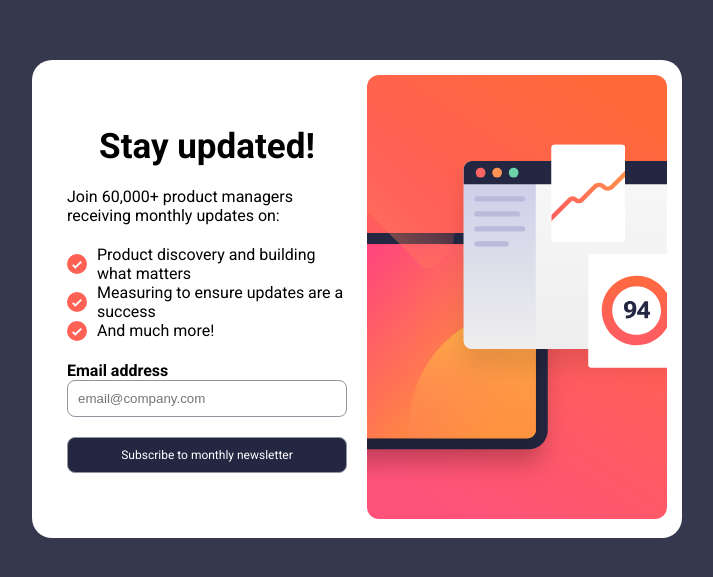
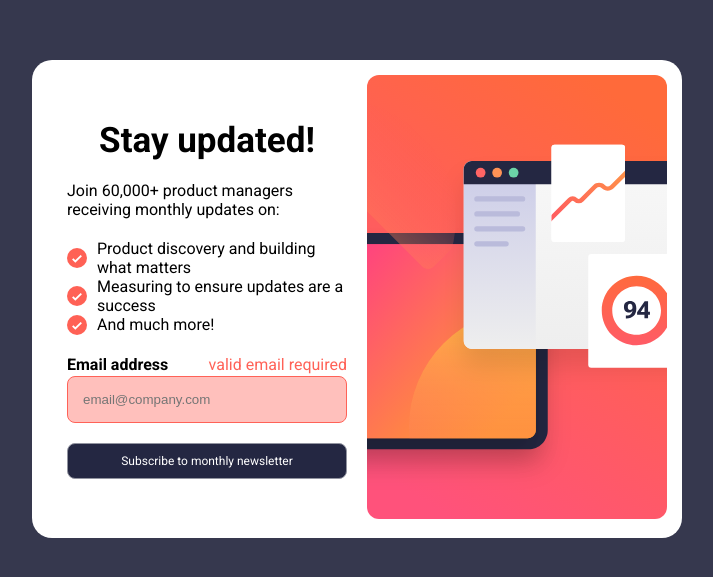
Before and after one commit to sithum-sathsara145/newsletter-signup, a React (Create React App) app: page / in a window 1280 px wide. Shown: the part 101-678 px from the top of the page, without its empty margins (283-996 px from the left). Built offline with nearby package versions, Linux system fonts and the light colour scheme.

Commit message:
created form validation

```diff
--- a/src/App.css
+++ b/src/App.css
@@ -1,4 +1,4 @@
-.app{
+.app {
   width: 100vw;
   height: 100vh;
   display: flex;
@@ -6,7 +6,7 @@
   align-items: center;
 }
 
-.newsletter{
+.newsletter {
   width: 650px;
   background-color: #ffffff;
   border-radius: 20px;
@@ -16,7 +16,7 @@
   justify-content: space-between;
   padding: 15px;
 }
-.newsletter-content{
+.newsletter-content {
   display: flex;
   flex-direction: column;
   align-items: center;
@@ -25,25 +25,23 @@
   margin-left: 20px;
   margin-right: 20px;
   gap: 20px;
-
 }
-.newsletter-content h1{
-    font-family: 'Roboto', sans-serif;
+.newsletter-content h1 {
+  font-family: "Roboto", sans-serif;
   font-size: 35px;
   font-weight: 700;
 }
-.newsletter-content p{
+.newsletter-content p {
   font-size: 16px;
-    font-family: 'Roboto', sans-serif;
+  font-family: "Roboto", sans-serif;
   font-weight: 400;
 }
-.ticklist{
+.ticklist {
   display: flex;
   flex-direction: column;
   margin-top: 20px;
-
 }
-.ticklist div{
+.ticklist div {
   display: flex;
   flex-direction: row;
   align-items: center;
@@ -51,35 +49,82 @@
   gap: 10px;
 }
 
-.ticklist div img{
+.ticklist div img {
   width: 20px;
 }
-form{
+form {
   width: 100%;
   display: flex;
   flex-direction: column;
   justify-content: center;
   text-align: left;
 }
-form label{
-    font-family: 'Roboto', sans-serif;
+form label {
+  font-family: "Roboto", sans-serif;
   font-weight: 700;
   font-size: 16px;
 }
-form input{
+form input {
+  width: 100%;
+  padding: 15px;
+  margin-top: 2px;
+  border: hsl(231, 7%, 60%) solid 1px;
+  border-radius: 8px;
+}
+form .valid{
+    background-color:hsla(4, 100%, 67%, 0.4) ;
+    color: hsl(4, 100%, 67%);
+    border: hsl(4, 100%, 67%) solid 1px;
+
+}
+form button {
   width: 100%;
   padding: 10px;
   border: hsl(231, 7%, 60%) solid 1px;
   border-radius: 8px;
-}
-form button{
-    width: 100%;
-    padding: 10px;
-    border: hsl(231, 7%, 60%) solid 1px;
-    border-radius: 8px;
-    background-color:hsl(234, 29%, 20%);
+  background-color: hsl(234, 29%, 20%);
   color: #ffffff;
-    font-family: 'Roboto', sans-serif;
+  font-family: "Roboto", sans-serif;
   font-size: 12px;
   margin-top: 20px;
 }
+form button:hover {
+  background: -moz-linear-gradient(
+    90deg,
+    rgba(255, 83, 123, 1) 0%,
+    rgba(255, 104, 65, 1) 100%
+  );
+  background: -webkit-linear-gradient(
+    90deg,
+    rgba(255, 83, 123, 1) 0%,
+    rgba(255, 104, 65, 1) 100%
+  );
+  background: -o-linear-gradient(
+    90deg,
+    rgba(255, 83, 123, 1) 0%,
+    rgba(255, 104, 65, 1) 100%
+  );
+  filter: progid:DXImageTransform.Microsoft.gradient( startColorstr='#FF6841', endColorstr='#FF537B', GradientType=0 );
+  background: -ms-linear-gradient(
+    90deg,
+    rgba(255, 83, 123, 1) 0%,
+    rgba(255, 104, 65, 1) 100%
+  );
+  background: linear-gradient(
+    90deg,
+    rgb(255, 83, 123) 0%,
+    rgba(255, 104, 65, 1) 100%
+  );
+
+  cursor: pointer;
+}
+form div{
+    display: flex;
+    justify-content: space-between;
+}
+form div p {
+    font-family: "Roboto", sans-serif;
+    font-size: 12px;
+    font-weight: 700;
+    color: hsl(4, 100%, 67%);
+}
--- a/src/App.js
+++ b/src/App.js
@@ -1,17 +1,31 @@
-import React from 'react';
-import { Route,Routes} from "react-router-dom";
-import Newsletter from './components/Newsletter';
-import SuccessMsg from './components/SuccessMsg';
-import './App.css'
+import React from "react";
+import { Route, Routes, useNavigate } from "react-router-dom";
+import Newsletter from "./components/Newsletter";
+import SuccessMsg from "./components/SuccessMsg";
+import "./App.css";
+import { validateEmail } from "./Utils";
 
 export default function App() {
+  const [email, setEmail] = React.useState("");
+  const navigate = useNavigate();
+  const isValid = validateEmail(email);
+  return (
+    <div className="app">
+      <Routes>
+        <Route
+          path="/"
+          element={
+            <Newsletter
+              email={email}
+              setEmail={setEmail}
+              navigate={navigate}
+              isValid={isValid}
+            />
+          }
+        />
+        {isValid && (<Route path="/success" element={<SuccessMsg />} />)}
 
-  return (
-    <div className='app'>
-      <Routes>
-        <Route path='/' element={<Newsletter/>}/>
-        <Route path='/success' element={<SuccessMsg/>}/>
       </Routes>
     </div>
-  )
+  );
 }
--- a/src/components/Newsletter.js
+++ b/src/components/Newsletter.js
@@ -1,9 +1,17 @@
 import React from "react";
-import "./newsletter.css";
+
 import newsletter from "../assets/images/illustration-sign-up-desktop.svg";
-import iconlist from '../assets/images/icon-list.svg'
+import iconlist from "../assets/images/icon-list.svg";
+import { validateEmail } from "../Utils";
 
-export default function Newsletter() {
+export default function Newsletter({ email, setEmail, navigate }) {
+  const isValid = validateEmail(email);
+  const handleSubmit = (e) => {
+    e.preventDefault();
+    setEmail(email);
+    navigate("/success");
+  };
+  console.log(email, isValid);
   return (
     <div className="newsletter">
       <div className="newsletter-content">
@@ -12,17 +20,43 @@ export default function Newsletter() {
         <p>
           Join 60,000+ product managers receiving monthly updates on:
           <div className="ticklist">
-            <div> <img src={iconlist} alt="tick"  /> Product discovery and building what matters</div>
-            <div><img src={iconlist} alt="tick"  />Measuring to ensure updates are a success </div>
-            <div><img src={iconlist} alt="tick"  />And much more!</div>
+            <div>
+              {" "}
+              <img src={iconlist} alt="tick" /> Product discovery and building
+              what matters
+            </div>
+            <div>
+              <img src={iconlist} alt="tick" />
+              Measuring to ensure updates are a success{" "}
+            </div>
+            <div>
+              <img src={iconlist} alt="tick" />
+              And much more!
+            </div>
           </div>
         </p>
-        <form >
-          <label htmlFor="email" >Email address</label>
-          <input type="email" name="email" id="email"  placeholder="email@company.com"/>
-          <button type="submit">Subscribe to monthly newsletter</button>
+        <form>
+          <div>
+            <label htmlFor="email">Email address</label>
+            {(email === '' || !isValid) && (
+              <p>valid email required</p>
+            )
+            }
+          </div>
+          <input
+            type="email"
+            name="email"
+            id="email"
+            value={email}
+            onChange={(e) => setEmail(e.target.value)}
+            placeholder="email@company.com"
+            required
+            className={(email === '' || !isValid)&& ('valid')}
+          />
+          <button type="submit" onClick={handleSubmit} >
+            Subscribe to monthly newsletter
+          </button>
         </form>
-
       </div>
       <div className="newsletter-image">
         <img src={newsletter} alt="newsletter" width="300px" />
```
Also changed, not shown: src/components/newsletter.css (deleted). Lines whose indentation alone changed are shown as unchanged.
